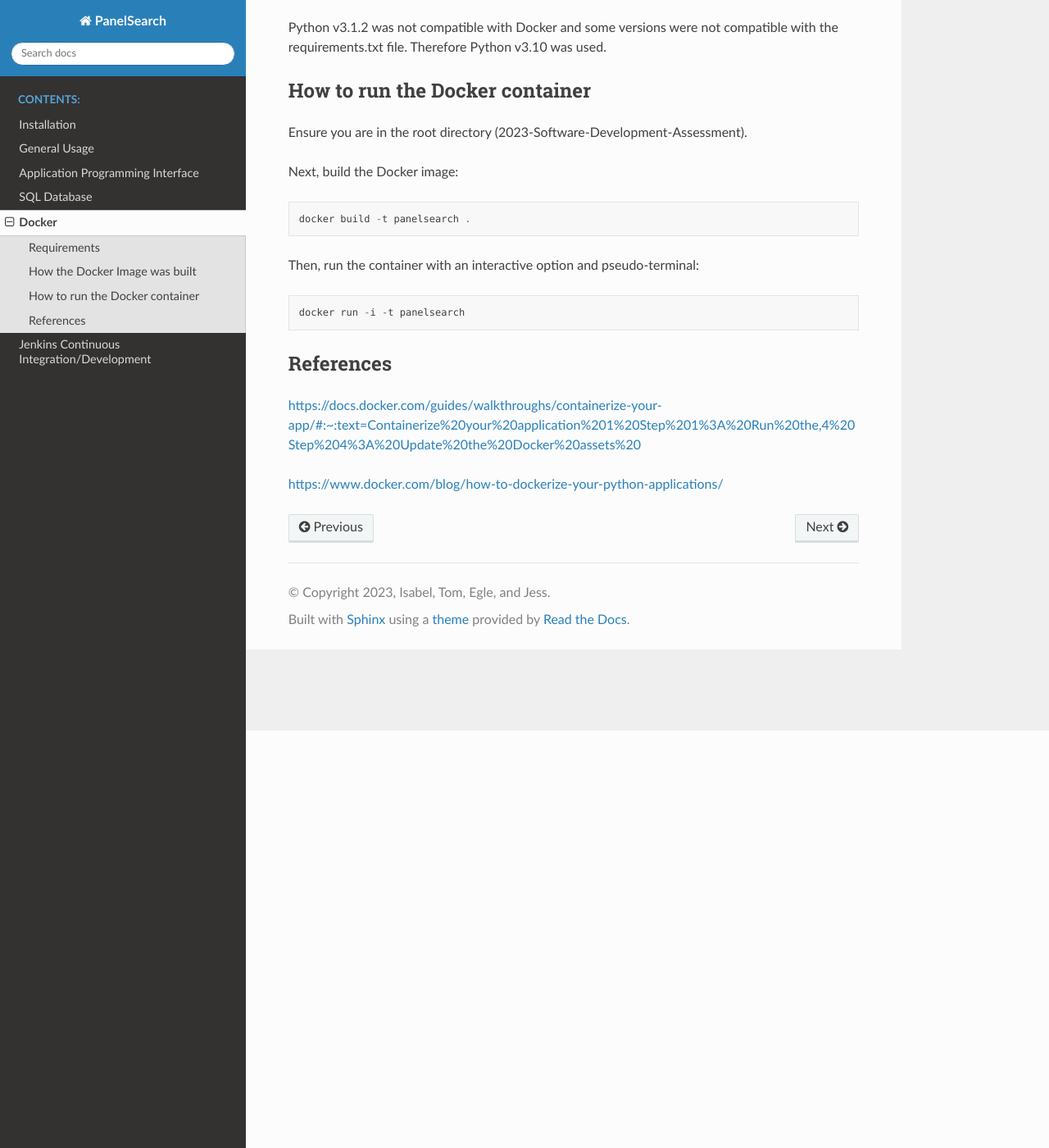
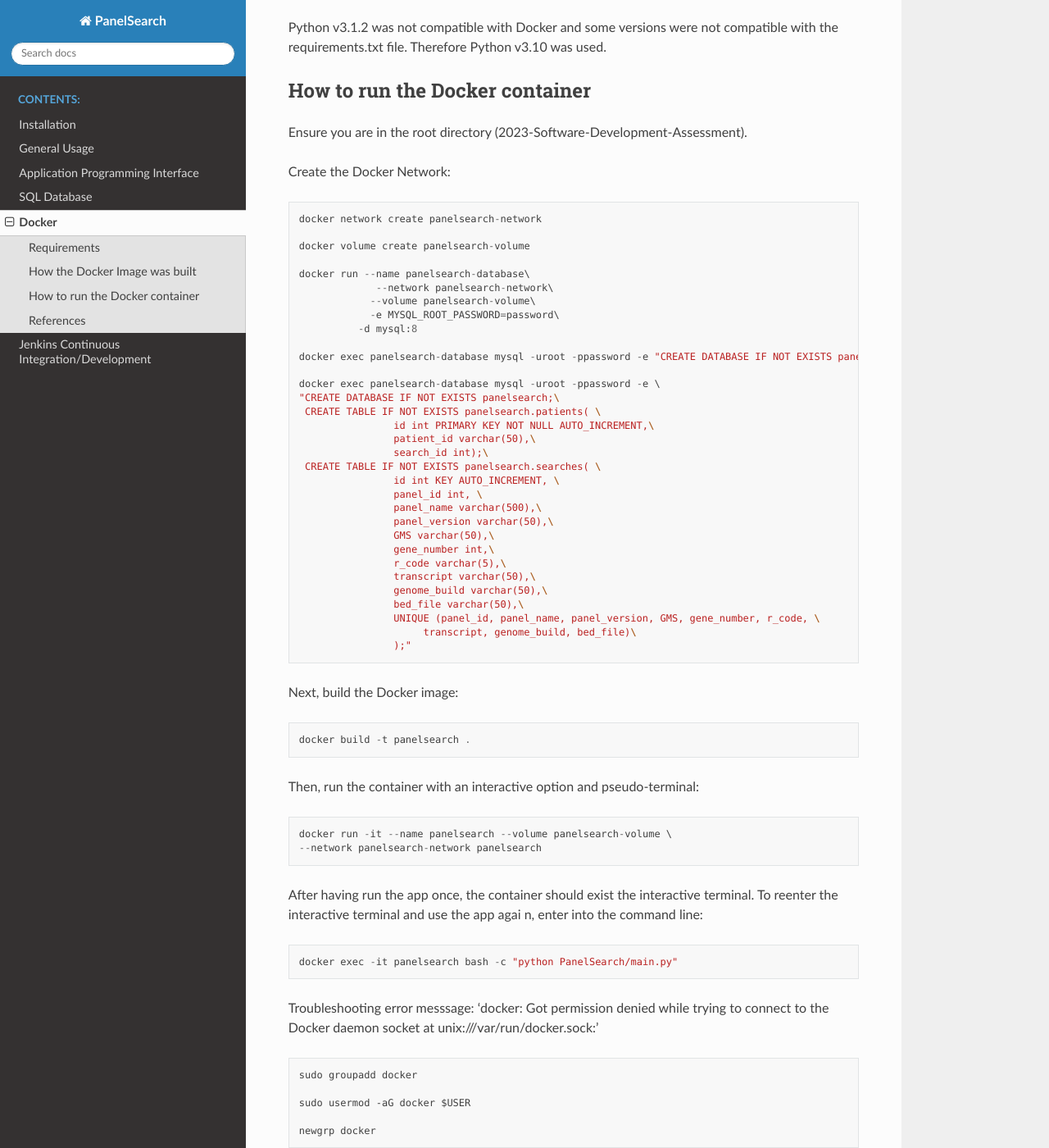
Before and after one commit to isabelrem/2023-Software-Development-Assessment, a Sphinx documentation site: the page built from docs/source/docker.rst, in a window 1280 px wide and 1400 px high, scrolled down 509 px. Shown: the whole window at 82% size. Built offline with Sphinx 7.4.7 and the Read the Docs theme 2.0.0, drawn with Linux system fonts in a browser that asks for light colours; pages that are not in the unit, such as notebooks, are missing from menus; some of the changed text lies outside the part shown.

Commit message:
Update docker.rst

```diff
--- a/docs/source/docker.rst
+++ b/docs/source/docker.rst
@@ -29,6 +29,45 @@ How to run the Docker container
 
 Ensure you are in the root directory (2023-Software-Development-Assessment).
 
+Create the Docker Network::
+
+
+    docker network create panelsearch-network
+
+    docker volume create panelsearch-volume
+
+    docker run --name panelsearch-database\
+                 --network panelsearch-network\
+                --volume panelsearch-volume\
+                -e MYSQL_ROOT_PASSWORD=password\
+              -d mysql:8
+
+    docker exec panelsearch-database mysql -uroot -ppassword -e "CREATE DATABASE IF NOT EXISTS panelsearch;"
+
+    docker exec panelsearch-database mysql -uroot -ppassword -e \
+    "CREATE DATABASE IF NOT EXISTS panelsearch;\
+     CREATE TABLE IF NOT EXISTS panelsearch.patients( \
+                    id int PRIMARY KEY NOT NULL AUTO_INCREMENT,\
+                    patient_id varchar(50),\
+                    search_id int);\
+     CREATE TABLE IF NOT EXISTS panelsearch.searches( \
+                    id int KEY AUTO_INCREMENT, \
+                    panel_id int, \
+                    panel_name varchar(500),\
+                    panel_version varchar(50),\
+                    GMS varchar(50),\
+                    gene_number int,\
+                    r_code varchar(5),\
+                    transcript varchar(50),\
+                    genome_build varchar(50),\
+                    bed_file varchar(50),\
+                    UNIQUE (panel_id, panel_name, panel_version, GMS, gene_number, r_code, \
+                         transcript, genome_build, bed_file)\
+                    );"
+
+
+
+
 Next, build the Docker image::
 
   docker build -t panelsearch .
@@ -36,7 +75,34 @@ Next, build the Docker image::
 
 Then, run the container with an interactive option and pseudo-terminal::
 
-  docker run -i -t panelsearch
+    docker run -it --name panelsearch --volume panelsearch-volume \
+    --network panelsearch-network panelsearch
+
+After having run the app once, the container should exist the interactive terminal. To reenter the interactive terminal and use the app agai
+n, enter into the command line::
+
+    docker exec -it panelsearch bash -c "python PanelSearch/main.py"
+
+
+Troubleshooting error messsage: 'docker: Got permission denied while trying to connect to the Docker daemon socket at unix:///var/run/docker.sock:' ::
+
+    sudo groupadd docker
+
+    sudo usermod -aG docker $USER
+
+    newgrp docker
+
+
+Troubleshooting error message: 'ERROR: Cannot connect to the Docker daemon at unix://?var/run/docker.sock. Is the docker daemon running? ::
+
+    sudo systemct1 start docker
+
+
+Troubleshooting error message: 'ERROR 2002 (HY000): Can't connect to local MySQL server through socket '/var/run/mysqld/mysqld.sock' (2)'
+    * suggested tutorial: https://phoenixnap.com/kb/mysql-server-through-socket-var-run-mysqld-mysqld-sock-2 ::
+
+    sudo apt install mysql-server
+    sudo service mysql start
 
 
 References
```
